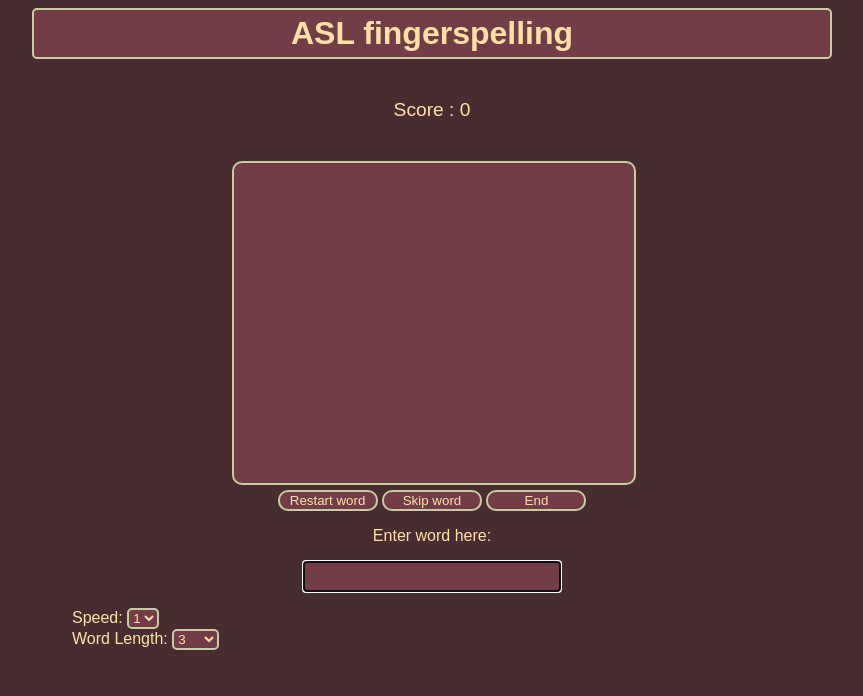
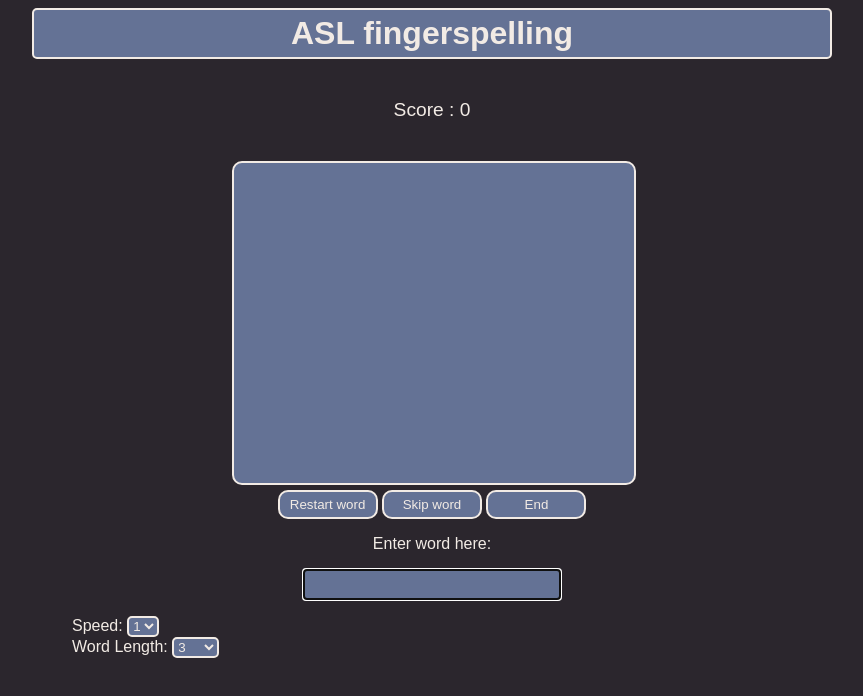
Before and after one commit to SavorTheFlavor/ASL-fingerspelling-website, a plain HTML site: page FingerSpellingASL/index.html in a window 1280 px wide. Shown: the whole page, without its empty margins (208-1071 px from the left). Drawn offline with Linux system fonts and the light colour scheme.

Commit message:
editing some code structure, and css changes

```diff
--- a/FingerSpellingASL/index.html
+++ b/FingerSpellingASL/index.html
@@ -2,6 +2,10 @@
 <html>
     <head>
         <link rel="stylesheet" href="style.css">
+        <link rel="icon" href="images/icon.png">
+        <title>Fingerspelling</title>
+
+
     </head>
     <body>
     <div class="main">
@@ -80,6 +84,13 @@
             let last;
             let score = 0;
 
+            // Creating a timeout function to be used with async
+            function wait(ms) {
+            return new Promise(resolve => {
+                setTimeout(() => resolve(''), ms)
+            })
+            }
+
             // Gets a random word based on length input
             // If length is 'any' randomize length
             function randomize() {
@@ -109,14 +120,6 @@
                 }
             }
 
-
-            // Creating a timeout function to be used with async
-            function wait(ms) {
-            return new Promise(resolve => {
-                setTimeout(() => resolve(''), ms)
-            })
-            }
-
             // Looping through the chosen word, changing
             // the letterbox variables to the appropriate image
             // per letter, wating between, then clearing image
@@ -137,7 +140,6 @@
                 }
                 image = 'None';
                 document.getElementById('guess').focus();
-                document.getElementById('guess').select();
                 document.getElementById("letterbox").style.backgroundImage = image;
             }
 
--- a/FingerSpellingASL/style.css
+++ b/FingerSpellingASL/style.css
@@ -1,7 +1,7 @@
 body {
     font-family: Arial, Helvetica, sans-serif;
-    background-color : #472d30;
-    color : #ffe1a8;
+    background-color : #2b262d;
+    color : #f2ebe5;
     display: flex;
     justify-content: center;
 }
@@ -10,9 +10,9 @@ body {
 }
 
 .title {
-    background-color: #723d46;
+    background-color: #647295;
     box-shadow: black;
-    border: solid #c9cba3 2px;
+    border: solid #f2ebe5 2px;
     border-radius: 5px;
     display: flex;
     justify-content: center;
@@ -30,9 +30,9 @@ body {
 
 
 .letterbox {
-    background-color: #723d46;
+    background-color: #647295;
     background-size: 80%;
-    border: solid #c9cba3 2px;
+    border: solid #f2ebe5 2px;
     border-radius: 10px;
     margin: 5% 25% 5px 25%;
     padding: 20% 25%;
@@ -45,26 +45,27 @@ body {
 }
 .user-interaction button{
     transition: 0.5s;
-    background-color: #723d46;
-    border: solid #c9cba3 2px;
+    padding: 5px 10px;
+    background-color: #647295;
+    border: solid #f2ebe5 2px;
     border-radius: 10px;
-    color: #ffe1a8;
+    color: #f2ebe5;
     width: 100px;
 }
 .user-interaction button:hover {
-    background-color: #472d30;
+    background-color: #424c64;
 }
 .user-interaction input {
     transition: 0.5s;
-    background-color: #723d46;
-    border: solid #c9cba3 2px;
-    color: #ffe1a8;
+    background-color: #647295;
+    border: solid #f2ebe5 2px;
+    color: #f2ebe5;
     text-align: center;
     width: 250px;
     height : 25px
 }
 .user-interaction input:hover {
-    background-color: #472d30;
+    background-color: #424c64;
 }
 
 
@@ -72,8 +73,8 @@ body {
     list-style-type: none;
 }
 .settings select {
-    background-color: #723d46;
-    border: solid #c9cba3 2px;
+    background-color: #647295;
+    border: solid #f2ebe5 2px;
     border-radius: 5px;
-    color: #ffe1a8;
+    color: #f2ebe5;
 }
```
